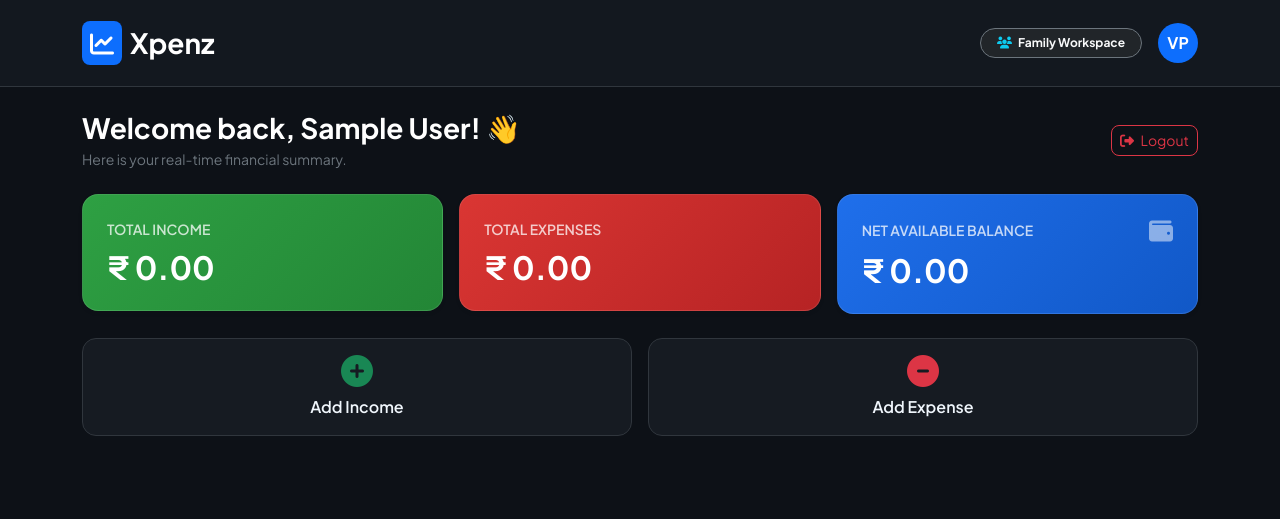
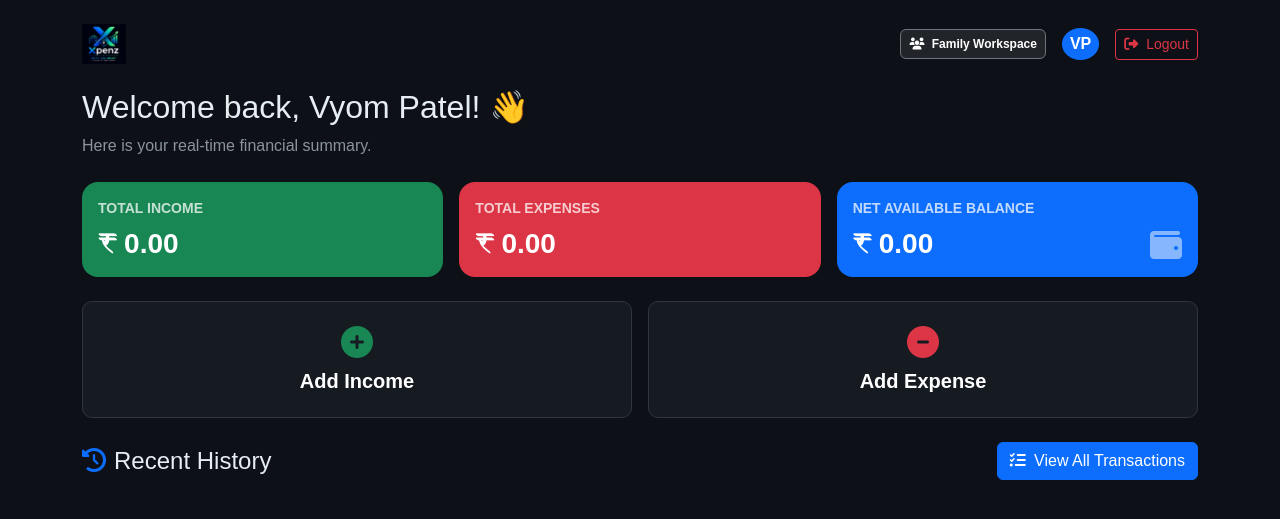
Before and after one commit to patelvyom28/xpenz, a PHP site: page /home.php in a window 1280 px wide. Shown: the top 519 px of the page. Run offline with PHP 8.4, Linux system fonts and the light colour scheme; the visitor is signed in with stand-in values (Sample User, id 1); data that the repository does not hold is empty.

Commit message:
Fix UI dark mode, add transactions filter, delete logic & database field mapping

```diff
--- a/assets/css/style.css
+++ b/assets/css/style.css
@@ -1,79 +1,64 @@
-:root {
-    --bg-body: #0d1117;
-    --card-bg: #161b22;
-    --card-border: #30363d;
-    --text-main: #f0f6fc;
-    --text-muted: #8b949e;
-    --primary-accent: #2f81f7;
-    --success-gradient: linear-gradient(135deg, #2ea043 0%, #238636 100%);
-    --danger-gradient: linear-gradient(135deg, #da3633 0%, #b62324 100%);
-    --blue-gradient: linear-gradient(135deg, #1f6feb 0%, #1158c7 100%);
+/* Main Dark Background */
+body {
+    background-color: #0d1117 !important;
+    color: #e6edf3 !important;
+    font-family: Arial, sans-serif;
 }
 
-body {
-    font-family: 'Plus Jakarta Sans', sans-serif;
-    background-color: var(--bg-body);
-    color: var(--text-main);
+/* Custom Dark Cards (Except colored summary cards) */
+.card-custom {
+    background-color: #161b22 !important;
+    border: 1px solid #30363d !important;
+    border-radius: 10px !important;
+    color: #e6edf3 !important;
 }
 
-.custom-navbar {
-    background-color: rgba(22, 27, 34, 0.8);
-    backdrop-filter: blur(10px);
-    border-bottom: 1px solid var(--card-border);
+/* Table Dark Theme Fix */
+.table,
+.table-dark-custom {
+    background-color: #161b22 !important;
+    color: #e6edf3 !important;
 }
 
-.metric-card {
-    border-radius: 16px;
-    border: 1px solid rgba(255, 255, 255, 0.1);
-    transition: transform 0.2s ease, box-shadow 0.2s ease;
-}
-.metric-card:hover {
-    transform: translateY(-4px);
-    box-shadow: 0 10px 20px rgba(0, 0, 0, 0.4);
+.table th,
+.table-dark-custom th {
+    background-color: #21262d !important;
+    color: #58a6ff !important;
+    border-color: #30363d !important;
 }
 
-.bg-income { background: var(--success-gradient); }
-.bg-expense { background: var(--danger-gradient); }
-.bg-balance { background: var(--blue-gradient); }
-
-.action-btn {
-    background-color: var(--card-bg);
-    border: 1px solid var(--card-border);
-    color: var(--text-main);
-    border-radius: 14px;
-    padding: 16px;
-    transition: all 0.2s;
-}
-.action-btn:hover {
-    background-color: #21262d;
-    border-color: var(--primary-accent);
-    color: #ffffff;
-    transform: translateY(-2px);
-}
-/* Modal Inputs & Placeholder Visibility Fix */
-.modal-content input.form-control,
-.modal-content textarea.form-control {
-    background-color: #0f172a !important;
-    color: #ffffff !important;
-    border: 1px solid #334155 !important;
+.table td,
+.table-dark-custom td {
+    background-color: #161b22 !important;
+    color: #e6edf3 !important;
+    border-color: #30363d !important;
+    vertical-align: middle;
 }
 
-.modal-content input.form-control:focus,
-.modal-content textarea.form-control:focus {
-    background-color: #0f172a !important;
+/* Search & Select Input Styling Fix */
+.form-control,
+.form-select {
+    background-color: #21262d !important;
+    border: 1px solid #30363d !important;
     color: #ffffff !important;
-    border-color: #3b82f6 !important;
-    box-shadow: 0 0 0 0.25rem rgba(59, 130, 246, 0.25) !important;
 }
 
-/* Bright Placeholder Text */
-.modal-content input::placeholder,
-.modal-content textarea::placeholder {
-    color: #94a3b8 !important;
-    opacity: 1 !important;
+/* Placeholder Text Color Fix */
+.form-control::placeholder {
+    color: #8b949e !important;
+    opacity: 1;
 }
 
-/* Date Input Icon Color Fix */
-.modal-content input[type="date"]::-webkit-calendar-picker-indicator {
-    filter: invert(1);
+/* Focus State */
+.form-control:focus,
+.form-select:focus {
+    background-color: #21262d !important;
+    color: #ffffff !important;
+    border-color: #58a6ff !important;
+    box-shadow: 0 0 0 0.25rem rgba(88, 166, 255, 0.25) !important;
 }
+
+/* Subtitle Text Visibility Fix */
+.text-subtle {
+    color: #8b949e !important;
+}
--- a/home.php
+++ b/home.php
@@ -1,160 +1,108 @@
 <?php
 session_start();
+require_once 'config/db.php';
+
 if (!isset($_SESSION['user_id'])) {
     header("Location: auth/login.php");
-    exit;
+    exit();
 }
 
-require_once 'config/db.php';
-$user_id   = $_SESSION['user_id'];
-$user_name = $_SESSION['user_name'];
+$user_id = $_SESSION['user_id'];
 
-// Calculate Total Income
-$stmt_income = $pdo->prepare("SELECT SUM(amount) AS total_income FROM transactions WHERE user_id = ? AND type = 'income'");
-$stmt_income->execute([$user_id]);
-$income_data = $stmt_income->fetch();
-$total_income = $income_data['total_income'] ?? 0;
+// Fetch Totals
+$stmt = $pdo->prepare("SELECT SUM(amount) AS total FROM transactions WHERE user_id = :user_id AND type = 'income'");
+$stmt->execute([':user_id' => $user_id]);
+$total_income = $stmt->fetch()['total'] ?? 0;
 
-// Calculate Total Expenses
-$stmt_expense = $pdo->prepare("SELECT SUM(amount) AS total_expense FROM transactions WHERE user_id = ? AND type = 'expense'");
-$stmt_expense->execute([$user_id]);
-$expense_data = $stmt_expense->fetch();
-$total_expense = $expense_data['total_expense'] ?? 0;
+$stmt = $pdo->prepare("SELECT SUM(amount) AS total FROM transactions WHERE user_id = :user_id AND type = 'expense'");
+$stmt->execute([':user_id' => $user_id]);
+$total_expense = $stmt->fetch()['total'] ?? 0;
 
-// Net Balance
 $net_balance = $total_income - $total_expense;
+?>
+<!DOCTYPE html>
+<html lang="gu">
+<head>
+    <meta charset="UTF-8">
+    <meta name="viewport" content="width=device-width, initial-scale=1.0">
+    <title>Dashboard - XPenz</title>
+    <link href="https://cdn.jsdelivr.net/npm/bootstrap@5.3.0/dist/css/bootstrap.min.css" rel="stylesheet">
+    <link rel="stylesheet" href="https://cdnjs.cloudflare.com/ajax/libs/font-awesome/6.4.0/css/all.min.css">
+    <link rel="stylesheet" href="assets/css/style.css">
+</head>
+<body>
 
-include 'includes/header.php';
-?>
-
-<!-- Welcome Banner -->
+<div class="container py-4">
+    <!-- Navbar -->
     <div class="d-flex justify-content-between align-items-center mb-4">
-    <div>
-        <h3 class="fw-bold text-white mb-1">Welcome back, <?= htmlspecialchars($user_name); ?>! 👋</h3>
-        <p class="text-secondary small mb-0">Here is your real-time financial summary.</p>
+        <div class="d-flex align-items-center gap-2">
+            <img src="assets/images/logo.png" alt="XPenz Logo" style="height: 40px;">
         </div>
-    <a href="auth/logout.php" class="btn btn-outline-danger btn-sm rounded-3">
-        <i class="fa-solid fa-right-from-bracket me-1"></i> Logout
-    </a>
+        <div class="d-flex align-items-center gap-3">
+            <span class="badge bg-dark border border-secondary p-2"><i class="fa-solid fa-users me-1"></i> Family Workspace</span>
+            <span class="badge bg-primary rounded-circle p-2 fs-6">VP</span>
+            <a href="auth/logout.php" class="btn btn-outline-danger btn-sm"><i class="fa-solid fa-right-from-bracket me-1"></i> Logout</a>
+        </div>
     </div>
 
-<!-- Dynamic Summary Cards -->
+    <!-- Welcome Text -->
+<div class="mb-4">
+    <h2>Welcome back, Vyom Patel! 👋</h2>
+    <p class="text-subtle m-0">Here is your real-time financial summary.</p>
+</div>
+
+    <!-- Colored Summary Cards -->
     <div class="row g-3 mb-4">
         <div class="col-md-4">
-        <div class="metric-card bg-income p-4 text-white shadow-sm">
-            <div class="d-flex justify-content-between align-items-center mb-2">
-                <span class="text-uppercase fw-semibold opacity-75 small">Total Income</span>
-                <i class="fa-solid fa-arrow-down-left text-white-50 fs-4"></i>
-            </div>
-            <h2 class="fw-bold mb-0">₹ <?= number_format($total_income, 2); ?></h2>
+            <div class="card bg-success text-white p-3 h-100 border-0 rounded-4">
+                <small class="text-uppercase fw-bold opacity-75">Total Income</small>
+                <h3 class="mt-2 mb-0 fw-bold">₹ <?= number_format($total_income, 2); ?></h3>
             </div>
         </div>
         <div class="col-md-4">
-        <div class="metric-card bg-expense p-4 text-white shadow-sm">
-            <div class="d-flex justify-content-between align-items-center mb-2">
-                <span class="text-uppercase fw-semibold opacity-75 small">Total Expenses</span>
-                <i class="fa-solid fa-arrow-up-right text-white-50 fs-4"></i>
-            </div>
-            <h2 class="fw-bold mb-0">₹ <?= number_format($total_expense, 2); ?></h2>
+            <div class="card bg-danger text-white p-3 h-100 border-0 rounded-4">
+                <small class="text-uppercase fw-bold opacity-75">Total Expenses</small>
+                <h3 class="mt-2 mb-0 fw-bold">₹ <?= number_format($total_expense, 2); ?></h3>
             </div>
         </div>
         <div class="col-md-4">
-        <div class="metric-card bg-balance p-4 text-white shadow-sm">
-            <div class="d-flex justify-content-between align-items-center mb-2">
-                <span class="text-uppercase fw-semibold opacity-75 small">Net Available Balance</span>
-                <i class="fa-solid fa-wallet text-white-50 fs-4"></i>
-            </div>
-            <h2 class="fw-bold mb-0">₹ <?= number_format($net_balance, 2); ?></h2>
+            <div class="card bg-primary text-white p-3 h-100 border-0 rounded-4 position-relative">
+                <small class="text-uppercase fw-bold opacity-75">Net Available Balance</small>
+                <h3 class="mt-2 mb-0 fw-bold">₹ <?= number_format($net_balance, 2); ?></h3>
+                <i class="fa-solid fa-wallet position-absolute end-0 bottom-0 m-3 fs-2 opacity-50"></i>
             </div>
         </div>
     </div>
 
-<!-- Quick Action Buttons -->
+    <!-- Actions -->
     <div class="row g-3 mb-4">
         <div class="col-md-6">
-        <button class="btn action-btn w-100 text-center" data-bs-toggle="modal" data-bs-target="#incomeModal">
-            <i class="fa-solid fa-circle-plus text-success fa-2x mb-2 d-block"></i>
-            <span class="fw-semibold">Add Income</span>
-        </button>
+            <a href="modules/add_transaction.php?type=income" class="text-decoration-none">
+                <div class="card card-custom p-4 text-center">
+                    <div class="mb-2"><i class="fa-solid fa-circle-plus text-success fa-2x"></i></div>
+                    <h5 class="text-white m-0 fw-bold">Add Income</h5>
+                </div>
+            </a>
         </div>
         <div class="col-md-6">
-        <button class="btn action-btn w-100 text-center" data-bs-toggle="modal" data-bs-target="#expenseModal">
-            <i class="fa-solid fa-circle-minus text-danger fa-2x mb-2 d-block"></i>
-            <span class="fw-semibold">Add Expense</span>
-        </button>
+            <a href="modules/add_transaction.php?type=expense" class="text-decoration-none">
+                <div class="card card-custom p-4 text-center">
+                    <div class="mb-2"><i class="fa-solid fa-circle-minus text-danger fa-2x"></i></div>
+                    <h5 class="text-white m-0 fw-bold">Add Expense</h5>
+                </div>
+            </a>
         </div>
     </div>
 
-<!-- Add Income Modal -->
-<div class="modal fade" id="incomeModal" tabindex="-1" aria-hidden="true">
-    <div class="modal-dialog modal-dialog-centered">
-        <div class="modal-content bg-dark text-white border-secondary">
-            <div class="modal-header border-secondary">
-                <h5 class="modal-title fw-bold text-success"><i class="fa-solid fa-plus-circle me-2"></i>Add Income</h5>
-                <button type="button" class="btn-close btn-close-white" data-bs-dismiss="modal"></button>
-            </div>
-            <form action="modules/add_transaction.php" method="POST">
-                <div class="modal-body">
-                    <input type="hidden" name="type" value="income">
-                    <div class="mb-3">
-                        <label class="form-label text-light">Amount (₹)</label>
-                        <input type="number" step="0.01" name="amount" class="form-control text-white" required placeholder="e.g. 5000">
-                    </div>
-                    <div class="mb-3">
-                        <label class="form-label text-light">Category</label>
-                        <input type="text" name="category" class="form-control text-white" required placeholder="e.g. Salary, Pocket Money, Bonus">
-                    </div>
-                    <div class="mb-3">
-                        <label class="form-label text-light">Date</label>
-                        <input type="date" name="transaction_date" class="form-control text-white" value="<?= date('Y-m-d'); ?>" required>
-                    </div>
-                    <div class="mb-3">
-                        <label class="form-label text-light">Description (Optional)</label>
-                        <textarea name="description" class="form-control text-white" rows="2" placeholder="e.g. Monthly stipend"></textarea>
-                    </div>
-                </div>
-                <div class="modal-footer border-secondary">
-                    <button type="submit" class="btn btn-success w-100 fw-bold">Save Income</button>
-                </div>
-            </form>
-        </div>
+    <!-- History Header -->
+    <div class="d-flex justify-content-between align-items-center mb-3">
+        <h4 class="m-0"><i class="fa-solid fa-clock-rotate-left me-2 text-primary"></i>Recent History</h4>
+        <a href="modules/transactions.php" class="btn btn-primary">
+            <i class="fa-solid fa-list-check me-1"></i> View All Transactions
+        </a>
     </div>
 </div>
 
-<!-- Add Expense Modal -->
-<div class="modal fade" id="expenseModal" tabindex="-1" aria-hidden="true">
-    <div class="modal-dialog modal-dialog-centered">
-        <div class="modal-content bg-dark text-white border-secondary">
-            <div class="modal-header border-secondary">
-                <h5 class="modal-title fw-bold text-danger"><i class="fa-solid fa-minus-circle me-2"></i>Add Expense</h5>
-                <button type="button" class="btn-close btn-close-white" data-bs-dismiss="modal"></button>
-            </div>
-            <form action="modules/add_transaction.php" method="POST">
-                <div class="modal-body">
-                    <input type="hidden" name="type" value="expense">
-                    <div class="mb-3">
-                        <label class="form-label text-light">Amount (₹)</label>
-                        <input type="number" step="0.01" name="amount" class="form-control text-white" required placeholder="e.g. 250">
-                    </div>
-                    <div class="mb-3">
-                        <label class="form-label text-light">Category</label>
-                        <input type="text" name="category" class="form-control text-white" required placeholder="e.g. Food, Fuel, Shopping, Bills">
-                    </div>
-                    <div class="mb-3">
-                        <label class="form-label text-light">Date</label>
-                        <input type="date" name="transaction_date" class="form-control text-white" value="<?= date('Y-m-d'); ?>" required>
-                    </div>
-                    <div class="mb-3">
-                        <label class="form-label text-light">Description (Optional)</label>
-                        <textarea name="description" class="form-control text-white" rows="2" placeholder="e.g. Dinner with friends"></textarea>
-                    </div>
-                </div>
-                <div class="modal-footer border-secondary">
-                    <button type="submit" class="btn btn-danger w-100 fw-bold">Save Expense</button>
-                </div>
-            </form>
-        </div>
-    </div>
-</div>
-
-<?php include 'includes/footer.php'; ?>
+<script src="https://cdn.jsdelivr.net/npm/bootstrap@5.3.0/dist/js/bootstrap.bundle.min.js"></script>
+</body>
+</html>
```
Also changed, not shown: modules/add_transaction.php (+98 -11 lines), modules/delete_transaction.php (added, +25 -0 lines), modules/transactions.php (added, +147 -0 lines). Lines whose indentation alone changed are shown as unchanged.
